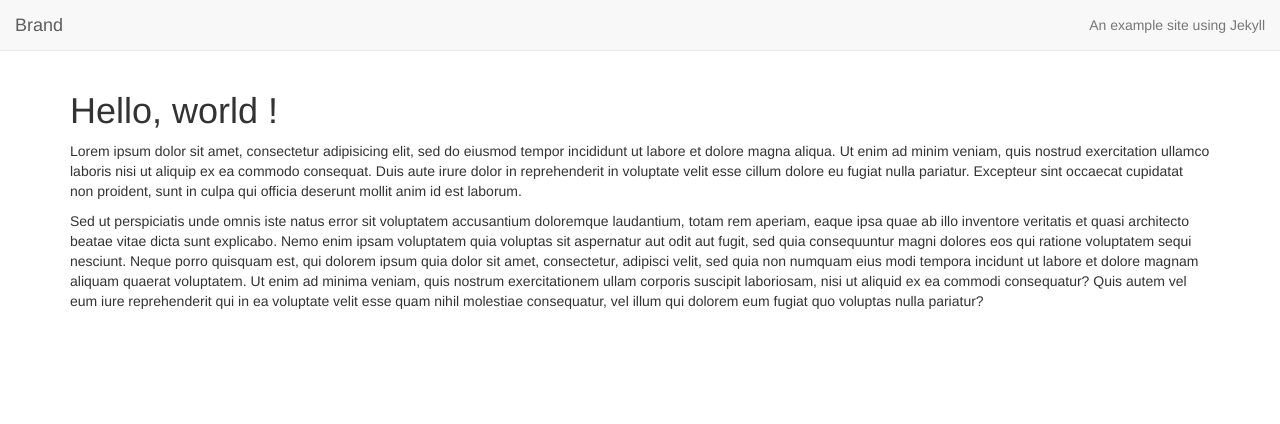
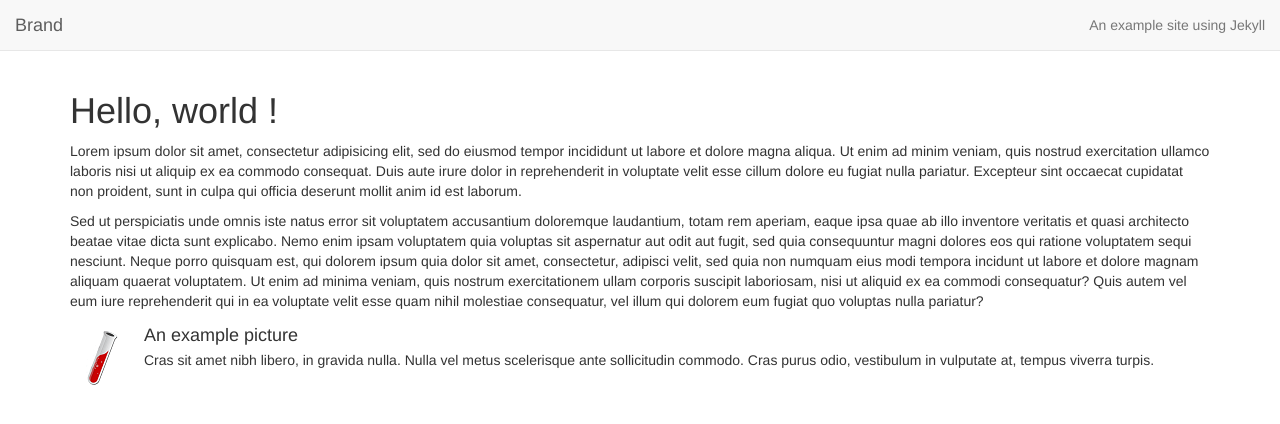
Before and after one commit to VictorNicollet/ExampleJekyllSite, a Jekyll site: the page built from index.md, in a window 1280 px wide. Shown: the top 424 px of the page. Built offline with Jekyll 4.4.1, drawn with Linux system fonts in a browser that asks for light colours; nearby versions of some CDN libraries.

Commit message:
Image test

```diff
--- a/_layouts/default.html
+++ b/_layouts/default.html
@@ -6,13 +6,13 @@
 </head>
 <body>
     <nav class="navbar navbar-default navbar-static-top" role="navigation">
-		<a class="navbar-brand" href="/">Brand</a>
+        <a class="navbar-brand" href="/">Brand</a>
         <p class="navbar-text pull-right">An example site using Jekyll</p>
     </nav>
 
-	<div class="container">
+    <div class="container">
     {{ content }}
-	</div>
+    </div>
 
 {% include scripts.html %}
 </body>
--- a/index.md
+++ b/index.md
@@ -7,3 +7,13 @@ title: Hello, world !
 Lorem ipsum dolor sit amet, consectetur adipisicing elit, sed do eiusmod tempor incididunt ut labore et dolore magna aliqua. Ut enim ad minim veniam, quis nostrud exercitation ullamco laboris nisi ut aliquip ex ea commodo consequat. Duis aute irure dolor in reprehenderit in voluptate velit esse cillum dolore eu fugiat nulla pariatur. Excepteur sint occaecat cupidatat non proident, sunt in culpa qui officia deserunt mollit anim id est laborum.
 
 Sed ut perspiciatis unde omnis iste natus error sit voluptatem accusantium doloremque laudantium, totam rem aperiam, eaque ipsa quae ab illo inventore veritatis et quasi architecto beatae vitae dicta sunt explicabo. Nemo enim ipsam voluptatem quia voluptas sit aspernatur aut odit aut fugit, sed quia consequuntur magni dolores eos qui ratione voluptatem sequi nesciunt. Neque porro quisquam est, qui dolorem ipsum quia dolor sit amet, consectetur, adipisci velit, sed quia non numquam eius modi tempora incidunt ut labore et dolore magnam aliquam quaerat voluptatem. Ut enim ad minima veniam, quis nostrum exercitationem ullam corporis suscipit laboriosam, nisi ut aliquid ex ea commodi consequatur? Quis autem vel eum iure reprehenderit qui in ea voluptate velit esse quam nihil molestiae consequatur, vel illum qui dolorem eum fugiat quo voluptas nulla pariatur?
+
+<div class="media">
+  <a class="pull-left" href="/img/jekyll-logo.png">
+    <img src="/img/jekyll-logo.png" class="media-object" alt="A square example picture."/>
+  </a>
+  <div class="media-body">
+    <h4 class="media-heading">An example picture</h4>
+	Cras sit amet nibh libero, in gravida nulla. Nulla vel metus scelerisque ante sollicitudin commodo. Cras purus odio, vestibulum in vulputate at, tempus viverra turpis.
+  </div>
+</div>
```
Also changed, not shown: img/jekyll-logo.png (added).
